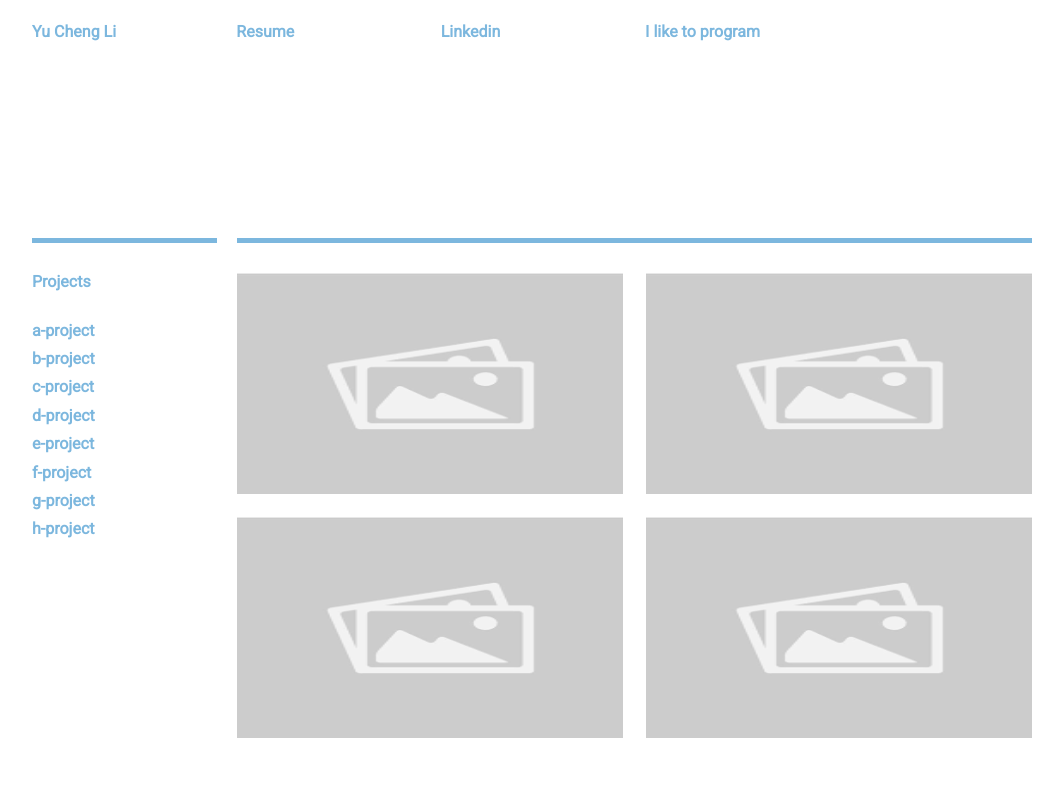
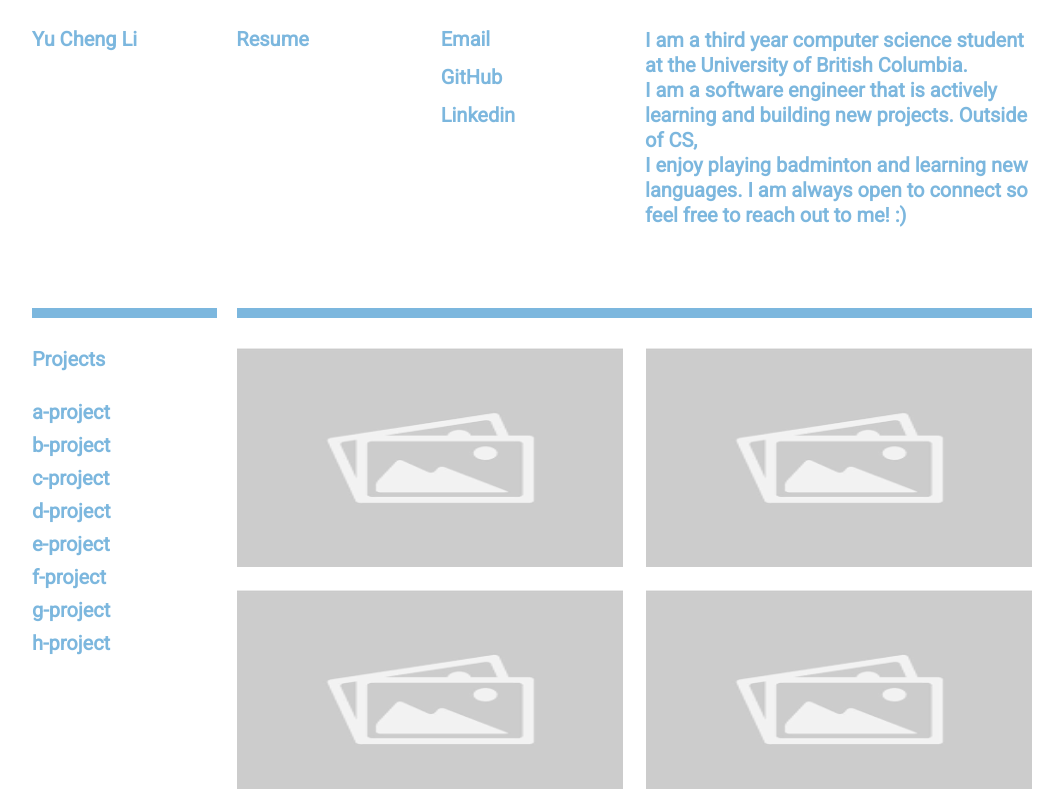
Before and after one commit to ycheng11065/ycheng11065.github.io, a plain HTML site: page index.html in a window 1280 px wide. Shown: the part 164-953 px from the top of the page, without its empty margins (108-1171 px from the left). Before the commit the page ends 902 px from the top, so only its background shows below. Drawn offline with nearby package versions, Linux system fonts and the light colour scheme; a web font is replaced by a local one.

Commit message:
added hover and wrote intro

```diff
--- a/css/style.css
+++ b/css/style.css
@@ -10,14 +10,21 @@
     /* Beige  #FFFFF1 */
     /* Dark Grey #1D1F20 */
     /* Pale Blue#7CB7DE */
-    /* Borwn #341A04 */
+    /* Brown #341A04 */
 
     /* LightMode */
     --bg-color-1:#FFFFFF;
     --text-color-1: #7CB7DE;
     --bg-secondary-color-1: #FFFFFF;
 
+    --text-color-hover: #FFFFF1;
+
+    /* DarkMode */
+    --bg-color-2:#000000;
+    --bg-secondary-color-2: #000000;
+
     --text-weight: 600;
+    --text-size: 20px;
 }
 
 
@@ -27,6 +34,7 @@ body {
     background: var(--bg-color-1);
     color: var(--text-color-1);
     font-weight: var(--text-weight);
+    font-size: var(--text-size);
 }
 
 .logo {
@@ -40,27 +48,45 @@ body {
 
 .nav-list {
     background-color: var(--bg-secondary-color-1);
-
     /* border: 2px solid blue; */
     top: 30px;
     height: 240px;
     /* padding-top: 20px; */
-    margin-bottom: 40px;
+    margin-bottom: 110px;
     position: relative;
     display: flex;
     justify-content: space-around;
     gap: 21px;
 }
 
-.nav-list li {
-
+.nav-list .upper {
     /* border: 2px solid green; */
-    border-top: 5px solid var(--text-color-1);
+    border-top: 10px solid var(--text-color-1);
     padding-top: 30px;
-    /* background-color: black; */
     list-style: none;
     width: 300px;
 }
+
+.nav-list .obj:hover {
+    color: orange;
+    cursor: pointer;
+}
+
+.social-lower li{
+    padding-bottom: 15px;
+    list-style: none;
+}
+
+.social-lower li:hover{
+    color: orange;
+    cursor: pointer;
+}
+
+#intro {
+    line-height: 25px;
+}
+
+
 
 #intro {
     flex-basis: 633px;
@@ -70,6 +96,8 @@ body {
 #intro p {
     word-wrap: break-word
 }
+
+/* Project Section */
 
 .projects {
     background-color: var(--bg-secondary-color-1);
@@ -88,7 +116,7 @@ body {
     /* border: 2px solid green; */
     background-color: var(--bg-secondary-color-1);
     padding-top: 30px;
-    border-top: 5px solid var(--text-color-1);
+    border-top: 10px solid var(--text-color-1);
     grid-area: list;
     list-style: none;
 }
@@ -106,7 +134,7 @@ body {
 .image-containers {
     /* border: 2px solid green; */
 
-    border-top: 5px solid var(--text-color-1);
+    border-top: 10px solid var(--text-color-1);
     padding-top: 30px;
     grid-area: im;
     display: grid;
--- a/index.html
+++ b/index.html
@@ -16,17 +16,26 @@
   <body>
     <header>
       <!-- <img class="logo" src="#" /> -->
-      <h1 class='logo'>Hi</h1>
+      <h1 class='logo'>Hi.</h1>
     </header>
 
     <nav>
       <ul class="nav-list">
-        <li id="identity">Yu Cheng Li</li>
-        <li id="resume">Resume</li>
-        <li id="social">Linkedin</li>
-        <li id="intro">
+        <li class='upper obj' id="identity">Yu Cheng Li</li>
+        <li class='upper obj' id="resume">Resume</li>
+        <li class='upper list' id="social">
+          <ul class="social-lower">
+            <li id='Email'>Email </li>
+            <li id='GitHub'>GitHub </li>
+            <li id='linkedin'>Linkedin </li>
+          </ul>
+        </li>
+        <li class='upper obj' id="intro">
           <p>
-            I like to program
+            I am a third year computer science student at the University of British Columbia. <br>
+            I am a software engineer that is actively learning and building new projects. Outside of CS,
+            <br> I enjoy playing badminton and learning new languages. I am always
+            open to connect so feel free to reach out to me! :)
           </p>
         </li>
       </ul>
```
